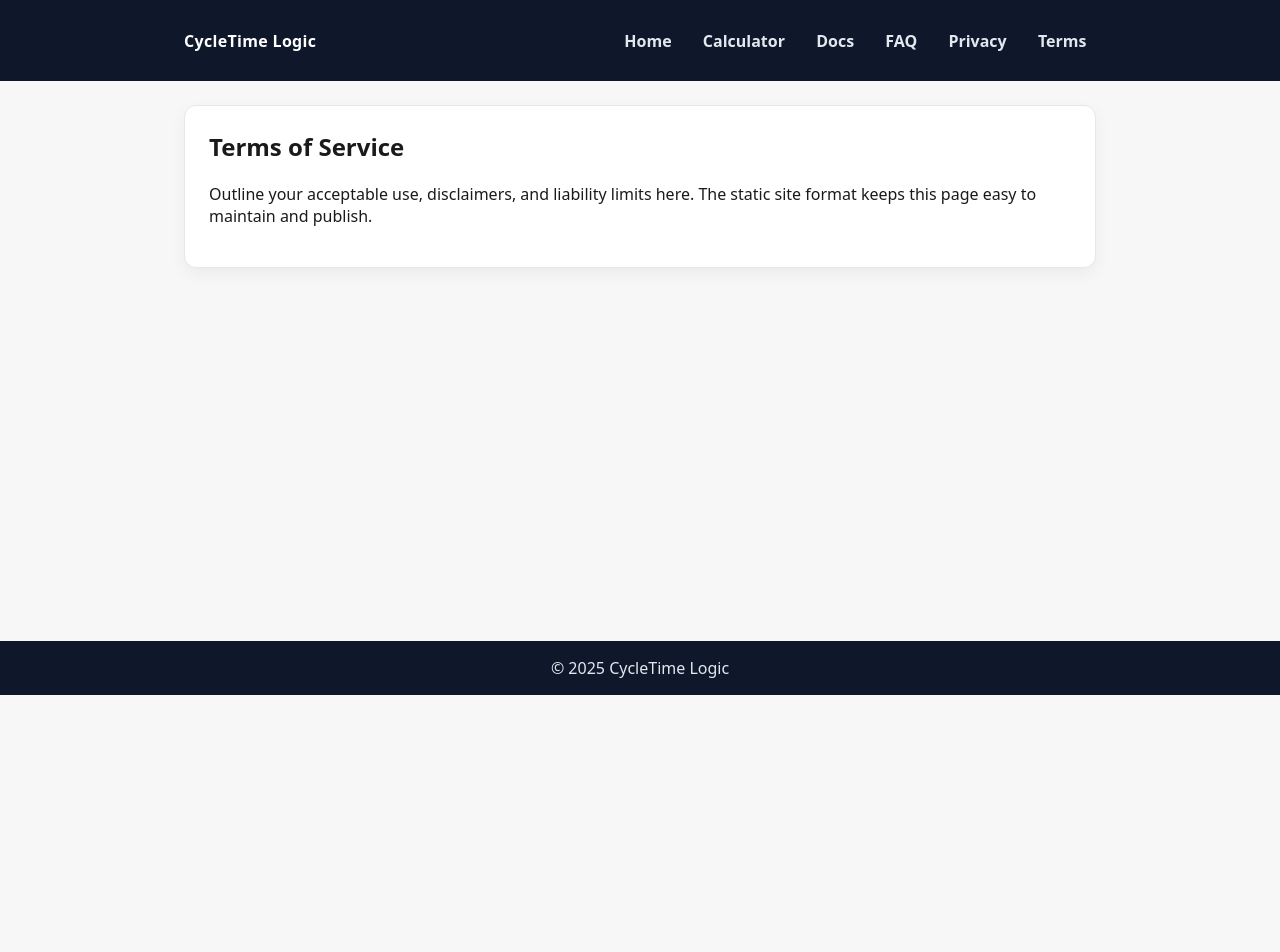
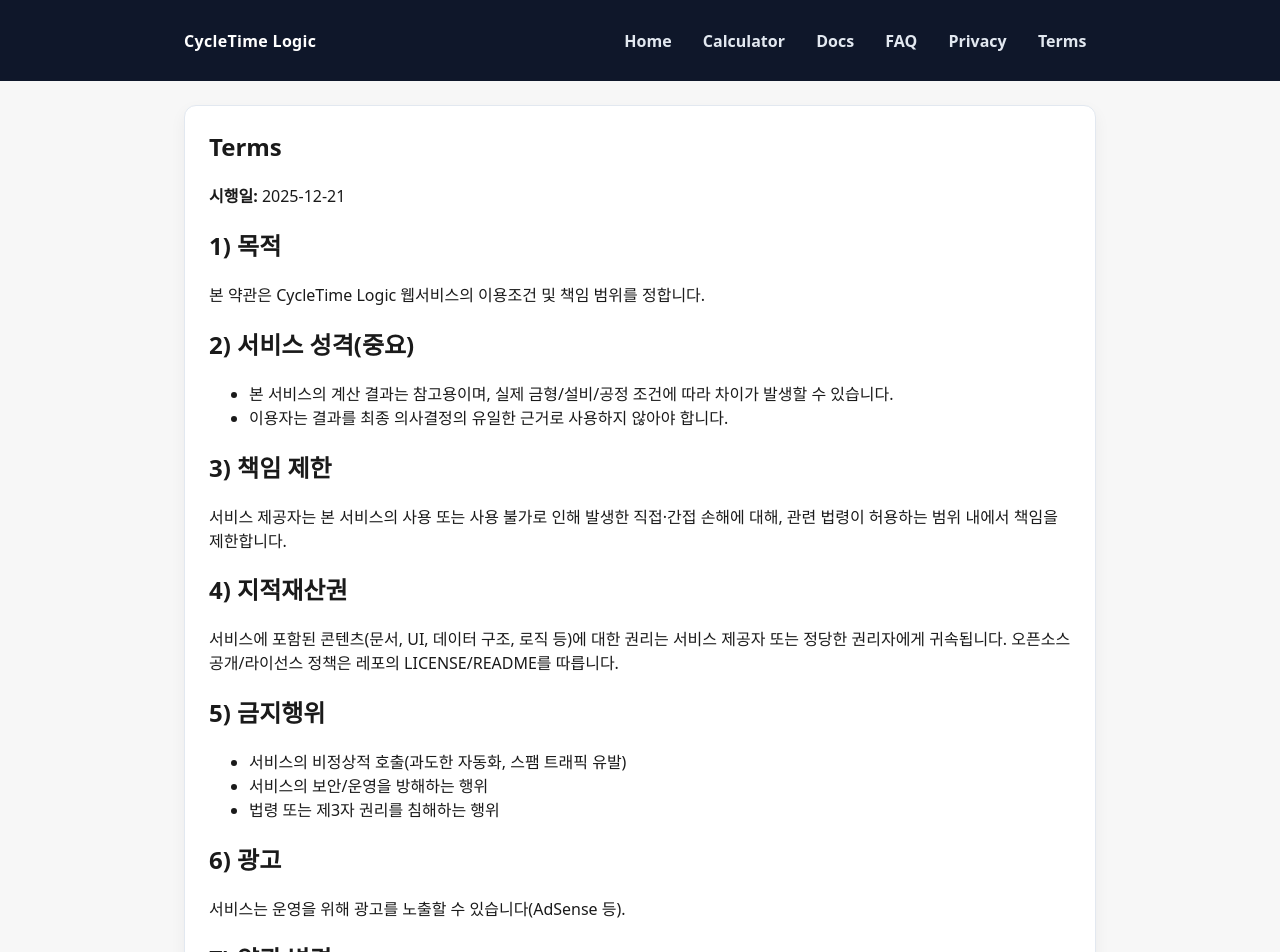
Before and after one commit to km300xl-art/CycleTime-Logic, a Next.js app: page /terms in a window 1280 px wide. Shown: the top 952 px of the page. Before the commit the page ends 800 px from the top, so only its background shows below. Built offline with nearby package versions, Linux system fonts and the light colour scheme.

Commit message:
Update page.tsx

```diff
--- a/app/terms/page.tsx
+++ b/app/terms/page.tsx
@@ -1,11 +1,45 @@
 export default function TermsPage() {
   return (
     <section className="section">
-      <h1>Terms of Service</h1>
+      <h1>Terms</h1>
+
       <p>
-        Outline your acceptable use, disclaimers, and liability limits here. The static site format
-        keeps this page easy to maintain and publish.
+        <strong>시행일:</strong> 2025-12-21
       </p>
+
+      <h2>1) 목적</h2>
+      <p>본 약관은 CycleTime Logic 웹서비스의 이용조건 및 책임 범위를 정합니다.</p>
+
+      <h2>2) 서비스 성격(중요)</h2>
+      <ul>
+        <li>본 서비스의 계산 결과는 참고용이며, 실제 금형/설비/공정 조건에 따라 차이가 발생할 수 있습니다.</li>
+        <li>이용자는 결과를 최종 의사결정의 유일한 근거로 사용하지 않아야 합니다.</li>
+      </ul>
+
+      <h2>3) 책임 제한</h2>
+      <p>
+        서비스 제공자는 본 서비스의 사용 또는 사용 불가로 인해 발생한 직접·간접 손해에 대해, 관련 법령이 허용하는 범위
+        내에서 책임을 제한합니다.
+      </p>
+
+      <h2>4) 지적재산권</h2>
+      <p>
+        서비스에 포함된 콘텐츠(문서, UI, 데이터 구조, 로직 등)에 대한 권리는 서비스 제공자 또는 정당한 권리자에게
+        귀속됩니다. 오픈소스 공개/라이선스 정책은 레포의 LICENSE/README를 따릅니다.
+      </p>
+
+      <h2>5) 금지행위</h2>
+      <ul>
+        <li>서비스의 비정상적 호출(과도한 자동화, 스팸 트래픽 유발)</li>
+        <li>서비스의 보안/운영을 방해하는 행위</li>
+        <li>법령 또는 제3자 권리를 침해하는 행위</li>
+      </ul>
+
+      <h2>6) 광고</h2>
+      <p>서비스는 운영을 위해 광고를 노출할 수 있습니다(AdSense 등).</p>
+
+      <h2>7) 약관 변경</h2>
+      <p>약관 변경 시 시행일과 함께 본 페이지에 공지합니다.</p>
     </section>
   );
 }
```
